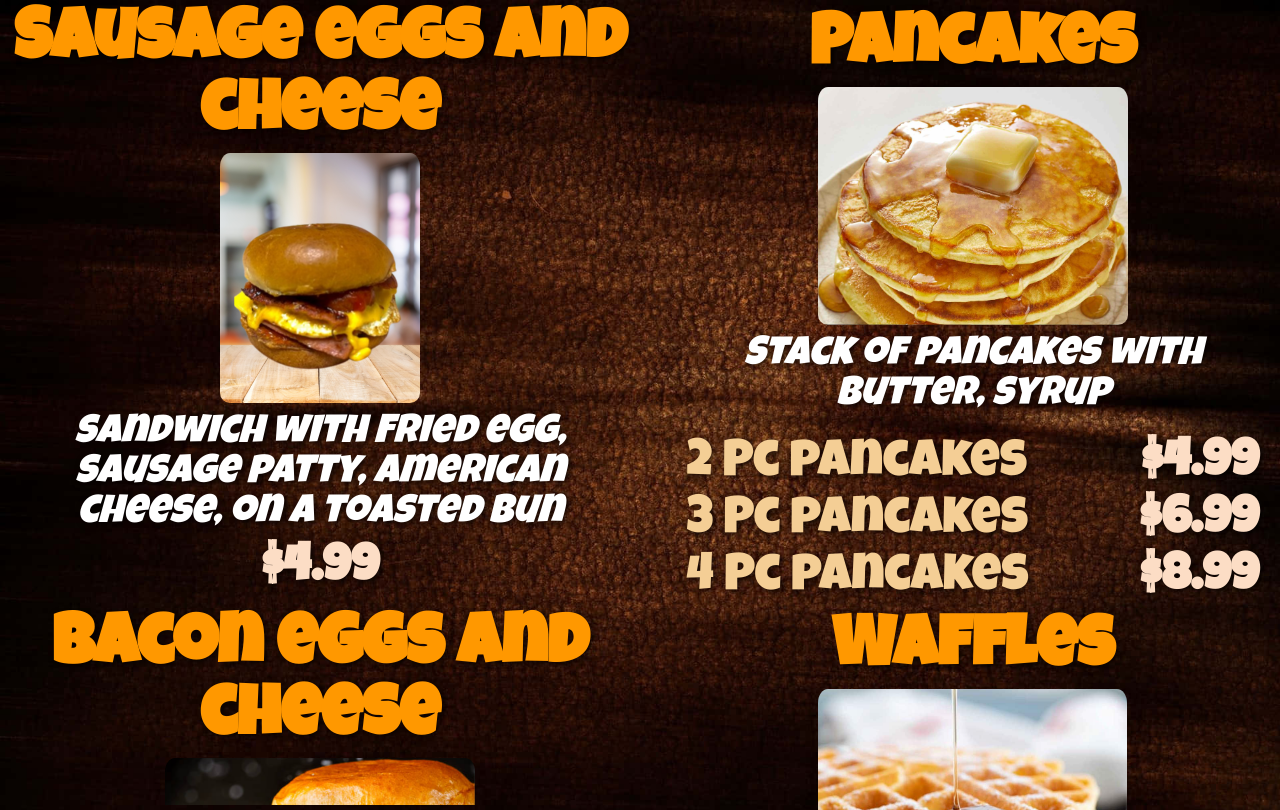
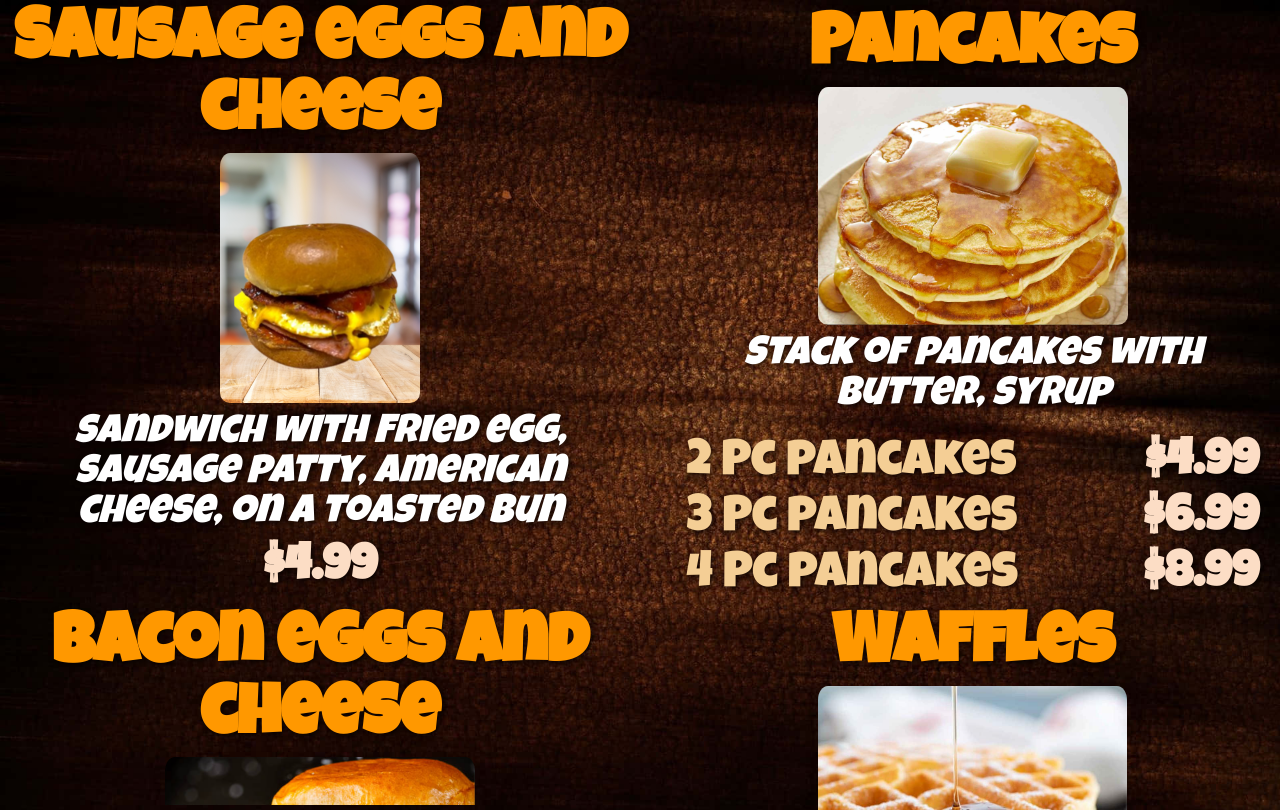
Before and after one commit to 1SosukeAizen1/Drive2, a plain HTML site: page index.html in a window 1280 px wide. Drawn offline with Linux system fonts and the light colour scheme; no server answers.

Commit message:
Update style.css

```diff
--- a/style.css
+++ b/style.css
@@ -162,8 +162,8 @@ body {
 
 
 .item-name {
-    font-size: 3.2rem;
-    font-size: 3.2rem;
+    font-size: 3.1rem;
+
     color: #f4ce95; /* Orange */
     padding-inline: 5px;
     padding-top:0;
@@ -181,7 +181,7 @@ body {
 }
 
 .item-price {
-    font-size: 3.2rem;
+    font-size: 3.1rem;
     color: #fcddc5;
     font-weight: bold;
     padding-inline: 10px;
```
